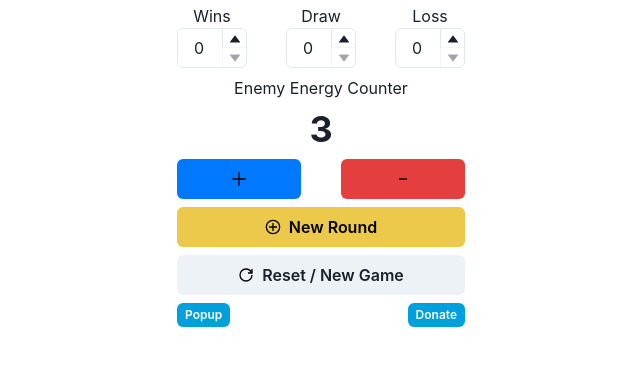
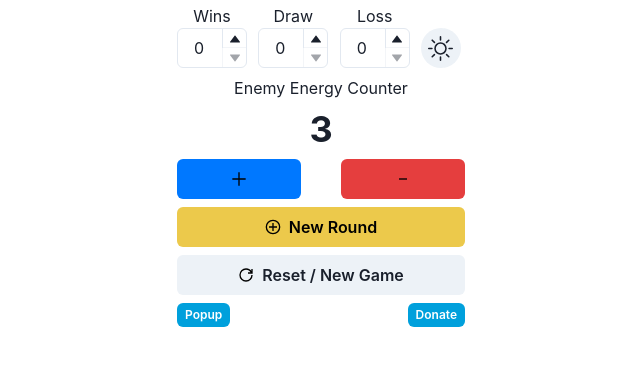
Before and after one commit to KasperLuna/Next-Chakra-Portfolio, a Next.js app: page /axie in a window 1280 px wide. Shown: the top 366 px of the page, without its empty margins (319-959 px from the left). Built offline with nearby package versions, Linux system fonts and the light colour scheme.

Commit message:
added color toggle

```diff
--- a/src/pages/axie.js
+++ b/src/pages/axie.js
@@ -34,6 +34,7 @@ import { BiCopy } from "react-icons/bi";
 //Logo
 import Logo from "../logos/navlogo.js";
 import { useColorMode } from "@chakra-ui/color-mode";
+import ColorToggle from "../components/colortoggle.js";
 
 const Counter = ({ header }) => {
   return (
@@ -65,7 +66,7 @@ const removeEnergy = (energy) => {
 };
 
 export default function Axie() {
-  const { colorMode } = useColorMode();
+  const { colorMode, toggleColorMode } = useColorMode();
   const [energy, setEnergy] = useState(3);
   const { isOpen, onOpen, onClose } = useDisclosure();
   const wallet = "ronin:c10a01314991df0d8776bda72854556eef5922a5";
@@ -82,12 +83,19 @@ export default function Axie() {
       </Head>
       <Container maxW={"xs"}>
         <Stack as={Box} textAlign={"center"} spacing={2} py={1}>
-          <Stack direction="row">
+          <Stack spacing={1} direction="row">
             <Counter header="Wins" />
             <Spacer />
             <Counter header="Draw" />
             <Spacer />
             <Counter header="Loss" />
+            <Spacer />
+            <Box pt={"14px"}>
+              <ColorToggle
+                colorMode={colorMode}
+                toggleColorMode={toggleColorMode}
+              />
+            </Box>
           </Stack>
           <Text>Enemy Energy Counter</Text>
           <Heading>{energy}</Heading>
```
